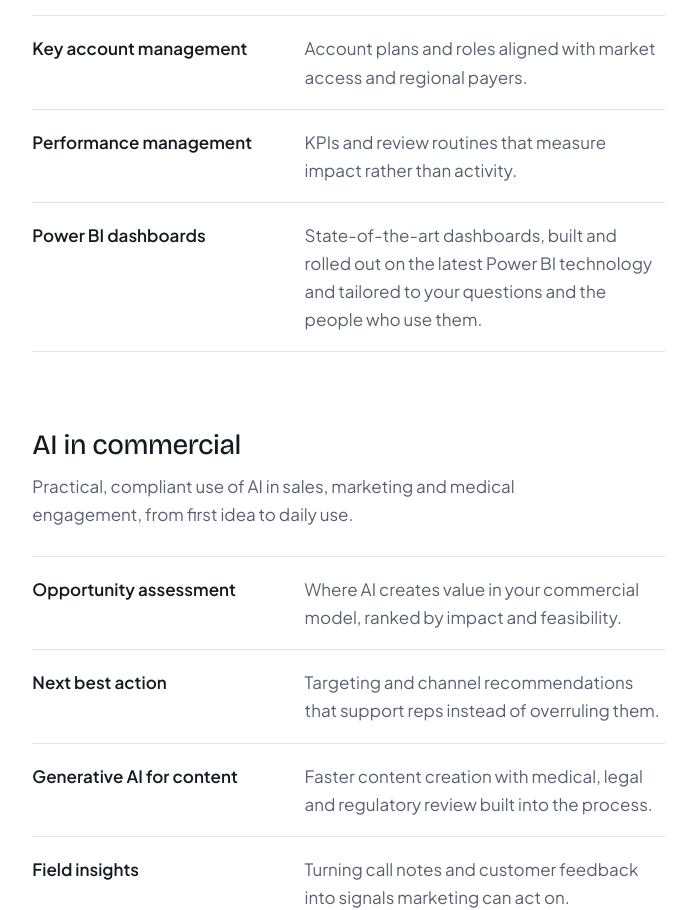
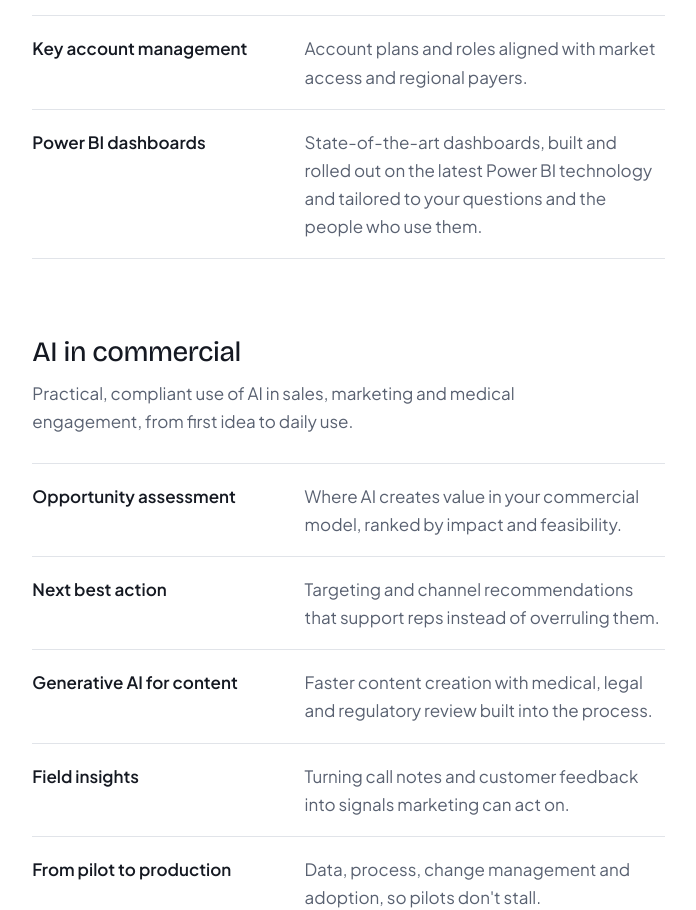
Before and after one commit to RobertAnschuetz/rla-solutions-website, a website: page index.html in a window 1280 px wide. Shown: the part 1453-2363 px from the top of the page, without its empty margins (531-1227 px from the left). Drawn offline with Linux system fonts and the light colour scheme.

Commit message:
Remove Performance management from commercial excellence services
Co-Authored-By: Claude Opus 5.5 <noreply@anthropic.com>

```diff
--- a/index.html
+++ b/index.html
@@ -143,10 +143,6 @@
               <div>
                 <dt>Key account management</dt>
                 <dd>Account plans and roles aligned with market access and regional payers.</dd>
-              </div>
-              <div>
-                <dt>Performance management</dt>
-                <dd>KPIs and review routines that measure impact rather than activity.</dd>
               </div>
               <div>
                 <dt>Power BI dashboards</dt>
```
